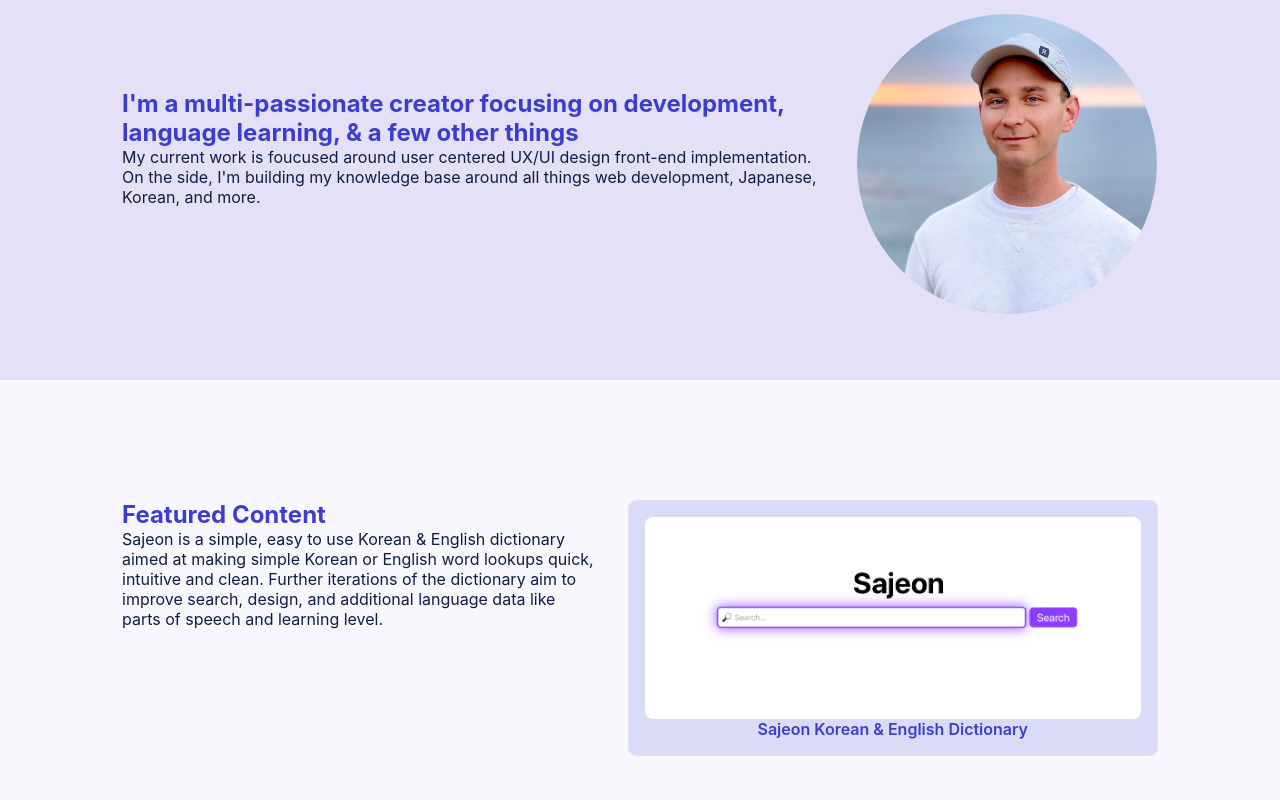
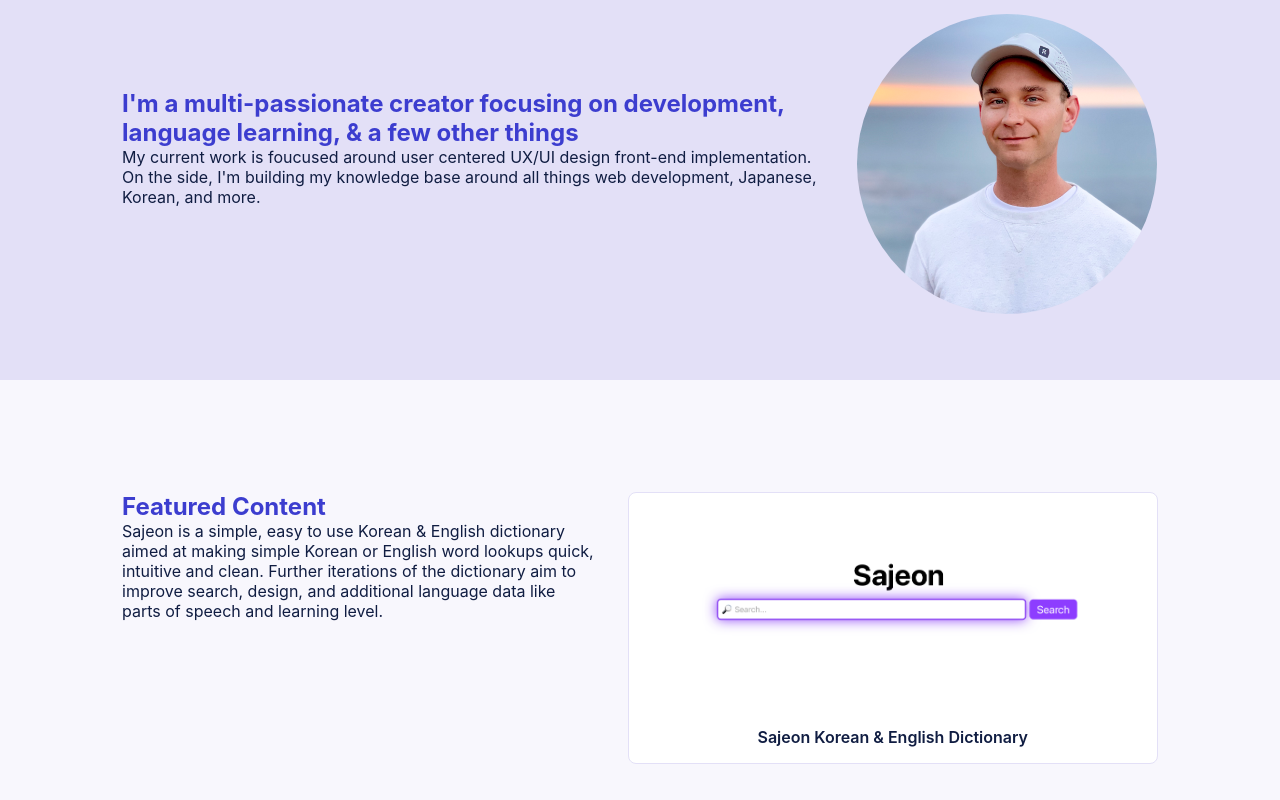
Before and after one commit to BryanAM/portfolio, a React (Create React App) app: page / in a window 1280 px wide. Shown: the part 884-1684 px from the top of the page. Built offline with nearby package versions, Linux system fonts and the light colour scheme.

Commit message:
box-shadow work

```diff
--- a/src/assets/_theme.scss
+++ b/src/assets/_theme.scss
@@ -24,6 +24,7 @@
 
   // Feature Theming
   --feature-card-bg-color: #{$FeatureCardBGColor};
+  --feature-card-box-shadow: #{$FeatureCardBoxShadow};
 
   // Menu Theming
   --menu-mobile-accent-color: #{$MenuMobileAccentColor};
--- a/src/assets/_themeDark.scss
+++ b/src/assets/_themeDark.scss
@@ -22,6 +22,7 @@
 
   // Feature Theming
   --feature-card-bg-color: #{$DarkFeatureCardBGColor};
+  --feature-card-box-shadow: #{$DarkFeatureCardBoxShadow};
 
   // Menu Theming
   --menu-mobile-accent-color: #{$DarkMenuMobileAccentColor};
--- a/src/assets/_variables.scss
+++ b/src/assets/_variables.scss
@@ -24,7 +24,14 @@ $AppTextColorSecondary: $independence-blue-700;
 $ButtonTextButtonColor: $AppTextColor;
 
 // Feature Theming
-$FeatureCardBGColor: $iris-200;
+$FeatureCardBGColor: $white;
+$FeatureCardBoxShadow:
+  -2.8px 1.4px 2.2px rgba(105, 106, 218, 0.04),
+  -6.7px 3.3px 5.3px rgba(105, 106, 218, 0.06),
+  -12.5px 6.3px 10px rgba(105, 106, 218, 0.07),
+  -22.3px 11.2px 17.9px rgba(105, 106, 218, 0.08),
+  -41.8px 20.9px 33.4px rgba(105, 106, 218, 0.09),
+  -60px 50px 80px rgba(105, 106, 218, 0.1);
 
 // Links
 $AppLinkColor: $independence-blue-900;
@@ -57,6 +64,13 @@ $DarkButtonTextButtonColor: $white;
 
 // Dark Feature Theming
 $DarkFeatureCardBGColor: $lavender-600;
+$DarkFeatureCardBoxShadow:
+  -2.8px 1.4px 2.2px rgba(105, 106, 218, 0.02),
+  -6.7px 3.3px 5.3px rgba(105, 106, 218, 0.028),
+  -12.5px 6.3px 10px rgba(105, 106, 218, 0.035),
+  -22.3px 11.2px 17.9px rgba(105, 106, 218, 0.042),
+  -41.8px 20.9px 33.4px rgba(105, 106, 218, 0.05),
+  -100px 50px 80px rgba(105, 106, 218, 0.07);
 
 // Dark Links
 $DarkAppLinkColor: $DarkAppTextColor;
--- a/src/views/Landing/LandingFeatured/landingFeatured.scss
+++ b/src/views/Landing/LandingFeatured/landingFeatured.scss
@@ -19,19 +19,14 @@
     border: 1px solid var(--app-bg-color-secondary);
 
     a  {
-      color: var(--app-text-color-accent);
+      color: var(--app-text-color);
+      padding-top: 16px;
       border-bottom: none;
 
       &:hover {
         &:after {
           opacity: 1;
-         box-shadow:
-          -2.8px 1.4px 2.2px rgba(105, 106, 218, 0.02),
-          -6.7px 3.3px 5.3px rgba(105, 106, 218, 0.028),
-          -12.5px 6.3px 10px rgba(105, 106, 218, 0.035),
-          -22.3px 11.2px 17.9px rgba(105, 106, 218, 0.042),
-          -41.8px 20.9px 33.4px rgba(105, 106, 218, 0.05),
-          -100px 50px 80px rgba(105, 106, 218, 0.07);
+          box-shadow: var(--feature-card-box-shadow);
         }
       }
 
@@ -44,13 +39,7 @@
         left: 0;
         right: 0;
         opacity: 0;
-        box-shadow:
-        -2.8px 1.4px 2.2px rgba(105, 106, 218, 0.02),
-        -6.7px 3.3px 5.3px rgba(105, 106, 218, 0.028),
-        -12.5px 6.3px 10px rgba(105, 106, 218, 0.035),
-        -22.3px 11.2px 17.9px rgba(105, 106, 218, 0.042),
-        -41.8px 20.9px 33.4px rgba(105, 106, 218, 0.05),
-        -100px 50px 80px rgba(105, 106, 218, 0.07);
+        box-shadow: var(--feature-card-box-shadow);
         transition: opacity 0.3s ease-in-out;
       }
     }
```
